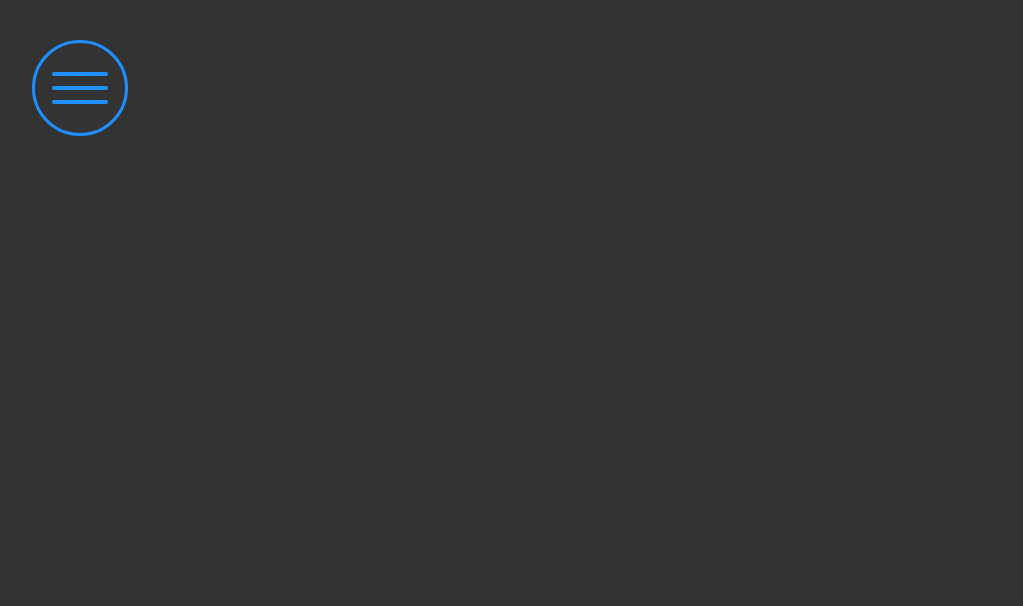
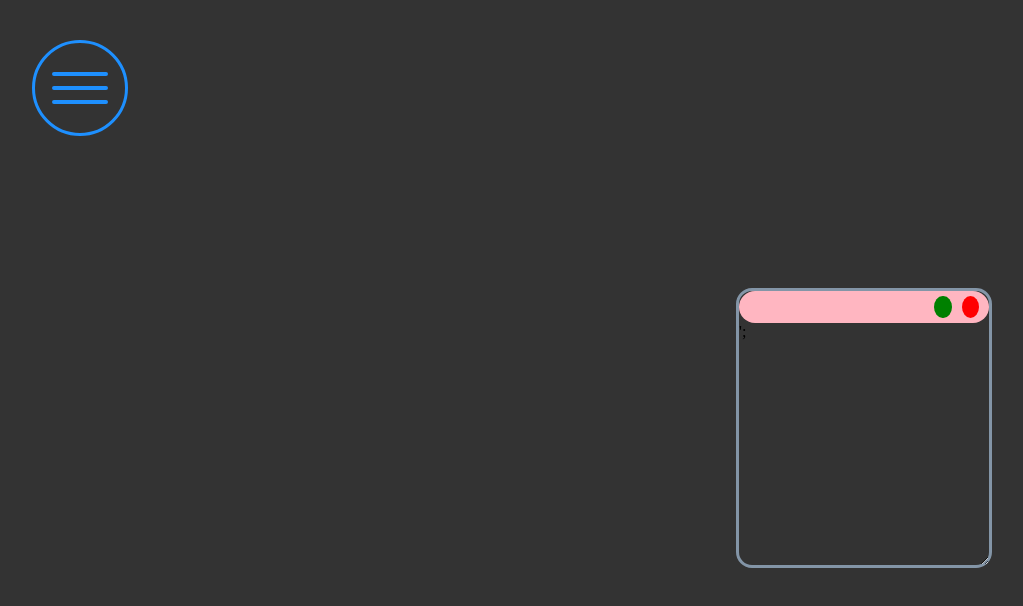
Before and after one commit to harsh007fc/Drawing_Board, a plain HTML site: page Activity/index.html in a window 1280 px wide. Shown: the whole page, without its empty margins (32-1055 px from the left). Drawn offline with Linux system fonts and the light colour scheme.

Commit message:
code added upto integration og img-container

```diff
--- a/Activity/index.html
+++ b/Activity/index.html
@@ -89,6 +89,11 @@
       </div>
       <div class="sticky" contenteditable="true"></div>
    </div>
+
+
+  <!-------------------------------------->
+  <!-------------------------------------->
+  <div class="img-container"></div>
   <!-------------------------------------->
 
 
--- a/Activity/script.js
+++ b/Activity/script.js
@@ -365,3 +365,12 @@ function dragElement(elmnt) {
     }
 }
 //******************************************************//
+
+//*************IMG UPLOAD***************//
+
+let upload = document.querySelector('.fa-upload');
+
+let element = `<div class='sticky-header'><div class='remove'></div><div class='minimize'></div></div>';<div class='sticky' contenteditable='true'></div>`;
+let imgContainer = document.querySelector('.img-container');
+imgContainer.innerHTML = element;
+//**************************************//
--- a/Activity/style.css
+++ b/Activity/style.css
@@ -225,3 +225,16 @@ body {
   opacity: 0;
   z-index: -10;
 }
+/* hahahhahhahahhh */
+
+.img-container{
+  resize: both;
+  overflow: auto;
+  position: absolute;
+  height: 35vh;
+  width: 20vw;
+  top: 36vh;
+  left: 60vw;
+  border:3px solid #8395a7;
+  border-radius: 2vh;
+}
```
